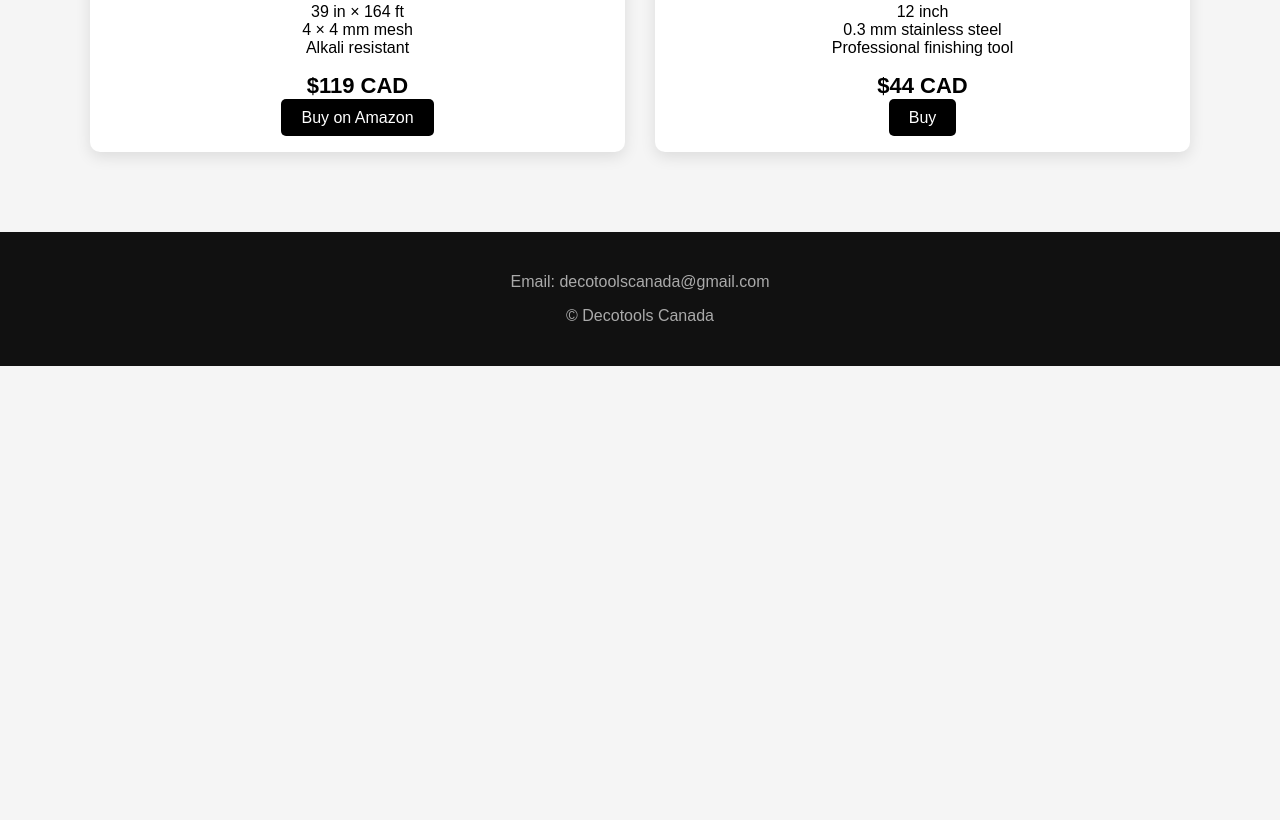
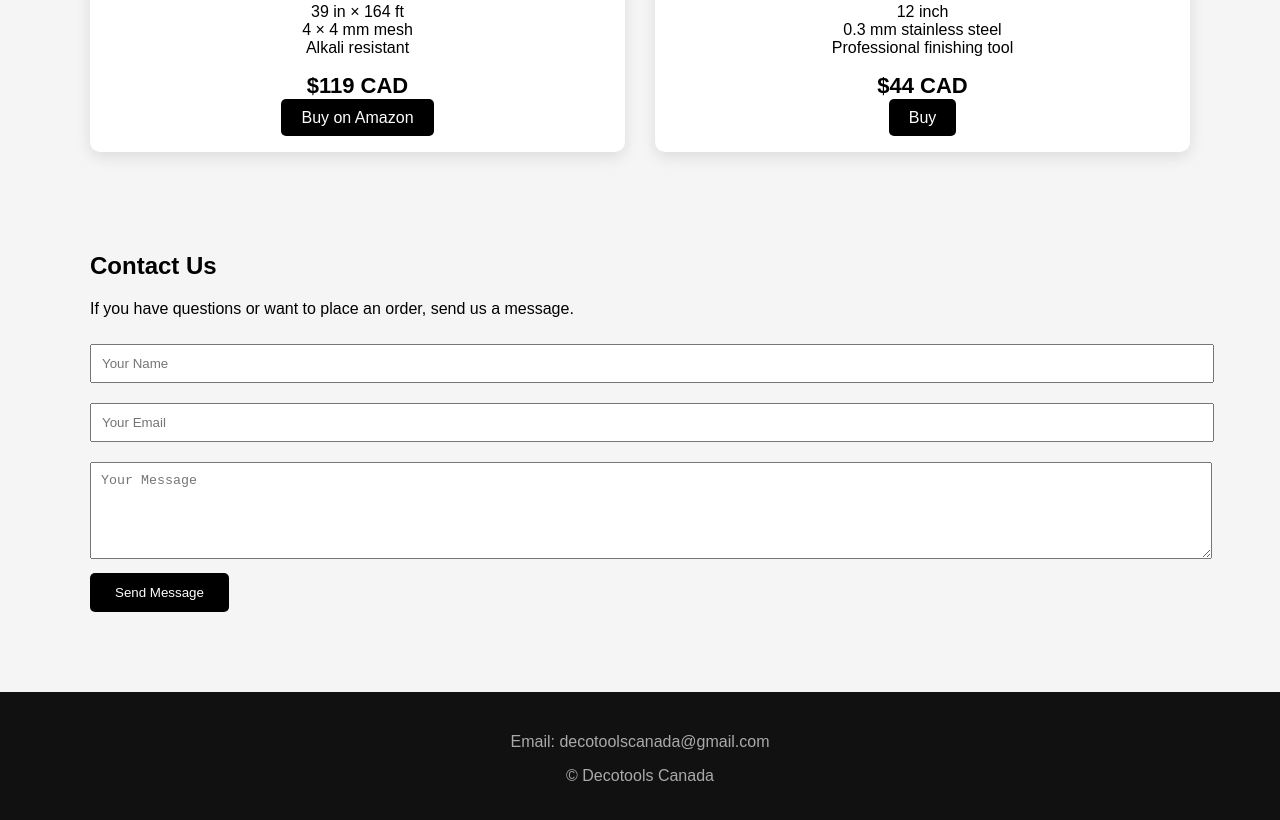
Before and after one commit to decotools/decotools, a plain HTML site: page index.html in a window 1280 px wide. Shown: the part 806-1626 px from the top of the page. Before the commit the page ends 1172 px from the top, so only its background shows below. Drawn offline with Linux system fonts and the light colour scheme.

Commit message:
Update index.html

```diff
--- a/index.html
+++ b/index.html
@@ -164,7 +164,27 @@ Professional finishing tool
 </div>
 
 </div>
+<div class="container">
 
+<h2>Contact Us</h2>
+
+<p>If you have questions or want to place an order, send us a message.</p>
+
+<form action="mailto:decotoolscanada@gmail.com" method="post" enctype="text/plain">
+
+<input type="text" name="Name" placeholder="Your Name" required style="width:100%;padding:10px;margin:10px 0;">
+
+<input type="email" name="Email" placeholder="Your Email" required style="width:100%;padding:10px;margin:10px 0;">
+
+<textarea name="Message" placeholder="Your Message" rows="5" style="width:100%;padding:10px;margin:10px 0;"></textarea>
+
+<button type="submit" style="padding:12px 25px;background:black;color:white;border:none;border-radius:5px;">
+Send Message
+</button>
+
+</form>
+
+</div>
 <footer>
 
 <p>Email: decotoolscanada@gmail.com</p>
```
